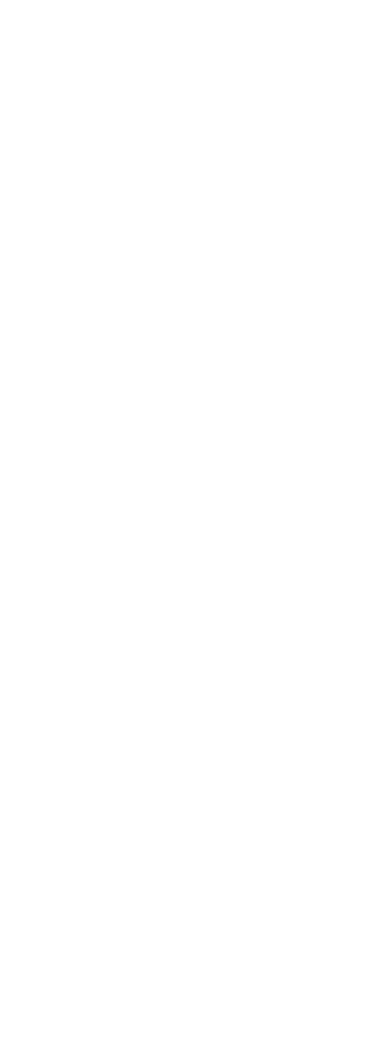
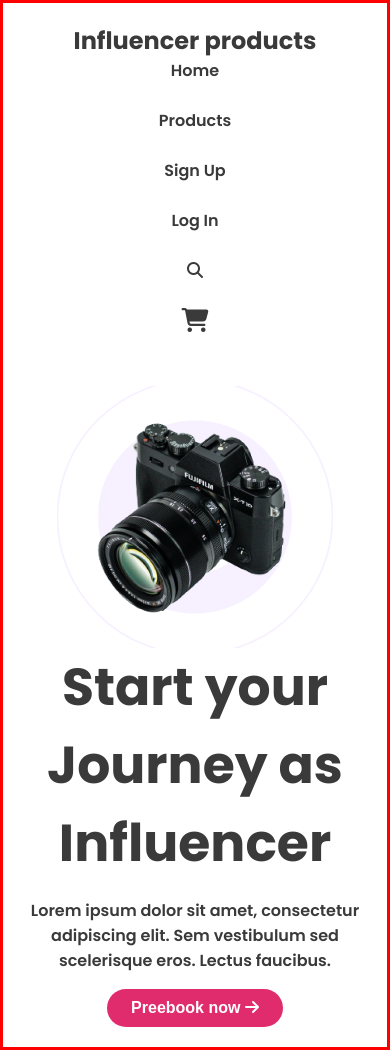
Before and after one commit to aamamun24/influencer-gear, a plain HTML site: page index.html in a window 390 px wide. Before the commit the page ends 844 px from the top, so only its background shows below. Drawn offline with Linux system fonts and the light colour scheme.

Commit message:
header section completed and responsive

```diff
--- a/index.html
+++ b/index.html
@@ -3,9 +3,40 @@
 <head>
     <meta charset="UTF-8">
     <meta name="viewport" content="width=device-width, initial-scale=1.0">
+    <script src="https://kit.fontawesome.com/7f11b7cf69.js" crossorigin="anonymous"></script>
     <title>Influencer Gear</title><link rel="stylesheet" href="styles/style.css">
 </head>
 <body>
+    <header class="header">
+        <nav>
+            <h3 class="influencer-title">Influencer products</h3>
+            <ul>
+                <li><a href="">Home</a></li>
+                <li><a href="">Products</a></li>
+                <li><a href="">Sign Up</a></li>
+                <li><a href="">Log In</a></li>
+                <li><a href=""><i class="fa-solid fa-magnifying-glass"></i></a></li>
+                <li><a href=""><i class="fa-solid fa-cart-shopping"></i></a></li>
+            </ul>
+        </nav>
+        <div class="header-banner">
+            <div class="banner-content">
+                <h1 class="banner-title">Start your Journey as Influencer</h1>
+                <p class="banner-description">
+                    Lorem ipsum dolor sit amet, consectetur adipiscing elit. Sem vestibulum sed scelerisque eros. Lectus faucibus.
+                </p>
+                <button class="btn">Preebook now <i class="fa-solid fa-arrow-right"></i></button>
+            </div>
+            <div class="banner-img">
+                <img src="images/main-camera.png" alt="">
+            </div>
+        </div>
+    </header>
+    <main>
 
+    </main>
+    <footer>
+
+    </footer>
 </body>
 </html>
--- a/styles/style.css
+++ b/styles/style.css
@@ -0,0 +1,119 @@
+/* Common styles */
+@import url('https://fonts.googleapis.com/css2?family=Poppins:wght@400;500;600;700;800;900&display=swap');
+*{
+    margin: 0;
+    padding: 0;
+    box-sizing: border-box;
+}
+body {
+    font-family: 'Poppins', sans-serif;
+    max-width: 1440px;
+    margin: auto;
+    border: 3px solid red;
+}
+.btn{
+    border-radius: 40px;
+    background: #E02C6D;
+    padding: 10px 24px;
+    color: #FFF;
+    font-size: 1rem;
+    font-weight: 700;
+    border: none;
+}
+/* header styles */
+.header{
+    padding: 50px 120px 0;
+}
+nav{
+    display: flex;
+    justify-content: space-between;
+    align-items: center;
+    padding-bottom: 50px;
+}
+.influencer-title{
+    color: #3A3A3A;
+    font-size: 1.5rem;
+    font-weight: 700;
+}
+nav ul{
+    display: flex;
+    gap: 25px;
+}
+ul li{
+    list-style: none;
+}
+nav a{
+    text-decoration: none;
+    color: #3A3A3A;
+    font-size: 1rem;
+    font-weight: 600;
+}
+.fa-cart-shopping{
+    font-size: 1.5rem;
+}
+/* banner styles */
+.header-banner{
+    display: flex;
+    align-items: center;
+}
+.banner-content{
+    width: 50%;
+}
+.banner-title{
+    color: #3A3A3A;
+    font-size: 3.25rem;
+    font-weight: 700;
+}
+.banner-description{
+    color: #3A3A3A;
+    font-size: 1rem;
+    font-weight: 600;
+    margin: 16px 0;
+}
+.banner-img{
+    width: 50%;
+    display: flex;
+    justify-content: center;
+}
+.banner-img img{
+    background-image: url(../images/Circle\ design.svg);
+    background-position: center;
+    background-size: cover;
+    background-repeat: no-repeat;
+    width: 80%;
+    padding: 25px;
+}
+
+
+
+
+/* Responsive styles */
+/* mobile device */
+@media screen and (max-width: 576px) {
+    nav,
+    nav ul
+    {
+        flex-direction: column;
+    }
+    .header-banner{
+        flex-direction: column-reverse;
+    }
+    .header{
+        padding: 20px;
+    }
+    .banner-content,
+    .banner-img
+    {
+        width: 100%;
+    }
+    .header{
+        text-align: center;
+    }
+}
+
+/* Medium device */
+@media screen and (min-width: 576px) and (max-width: 992px) {
+    .header{
+        padding: 50px 50px 0;
+    }
+}
```
